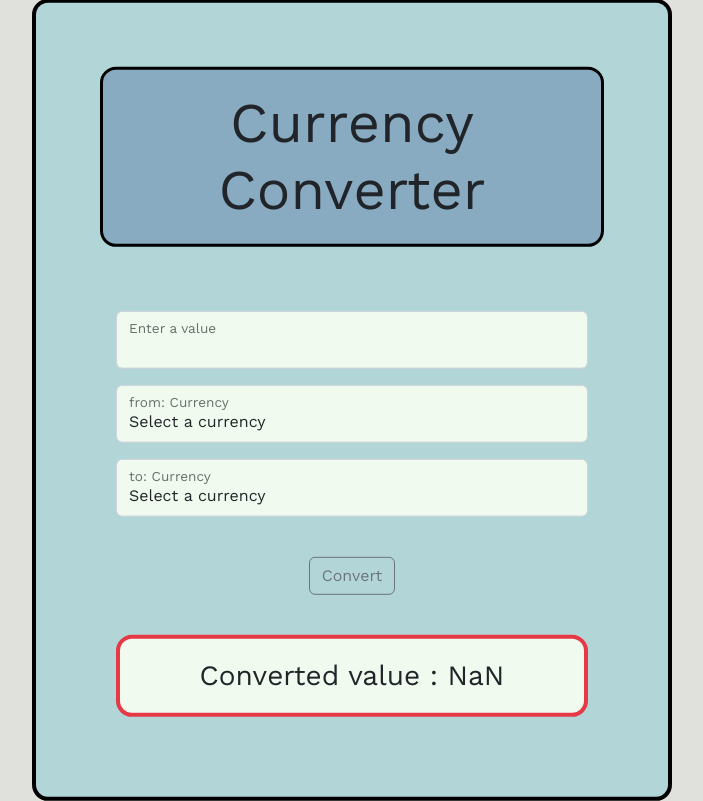
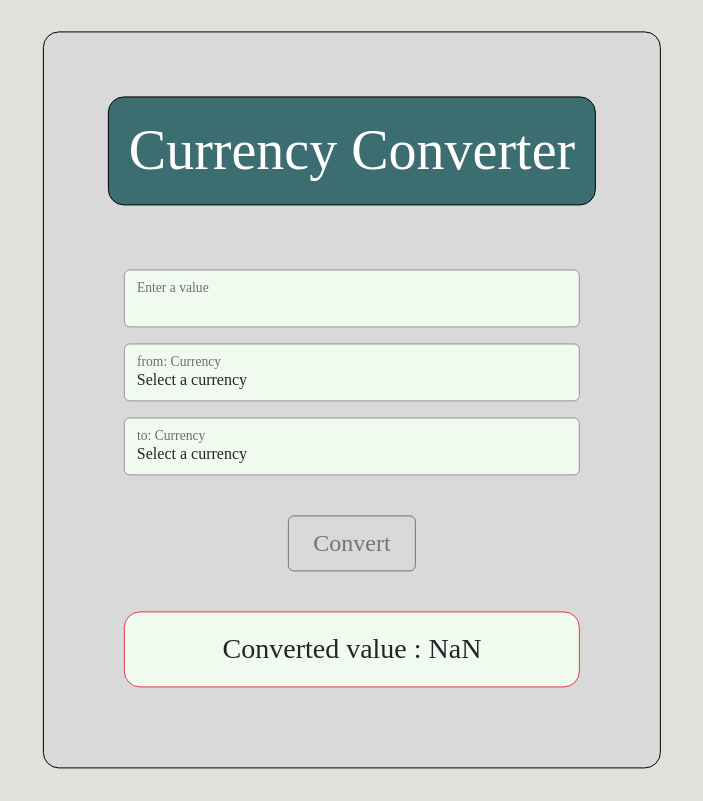
Before and after one commit to GsnMithra/htmlcssjs, a plain HTML site: page currencyconvert/index.html in a window 1280 px wide. Shown: the whole page, without its empty margins (288-991 px from the left). Drawn offline with nearby package versions, Linux system fonts and the light colour scheme; a web font is replaced by a local one.

Commit message:
final update

```diff
--- a/currencyconvert/styles.css
+++ b/currencyconvert/styles.css
@@ -1,36 +1,44 @@
 .content {
-  font-family: Work Sans;
+  font-family: 'Trispace';
   text-align: center;
   transform: translate(-50%, -50%);
   top: 50%;
   left: 50%;
   position: absolute;
-  background-color: #b2d6d8;
-  border: 4px solid black;
+  background-color: #d9d9d9;
+  border: 1px solid black;
   border-radius: 1rem;
   padding: 4rem;
 }
 
 #answer {
   font-size:large;
-  border: 0.3rem solid #e63946;
+  border: 1px solid #e63946;
   border-radius: 1rem;
   padding: 1rem;
   background-color: #f1faee;
 }
 
+#submit {
+  height: 3.5rem;
+  width: 8rem;
+  font-size: x-large;
+}
+
 #heading {
   margin-bottom: 4rem;
-  border: 3.5px solid black;
+  border: 1px solid black;
   border-radius: 1rem;
   padding: 20px;
   font-size: 3.5rem;
-  background-color: #88abc1;
+  color: white;
+  background-color: #3c6e71;
   font-weight: 400;
 }
 
 #sel2 {
   background-color: #f1faee;
+  border: 1px solid #999;
 }
 
 .form-floating {
@@ -39,4 +47,5 @@
 
 #fromCurrency {
   background-color: #f1faee;
+  border: 1px solid #999;
 }
```
